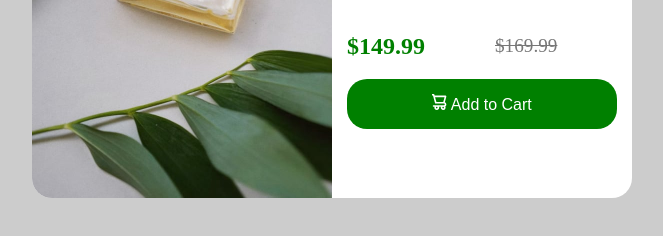
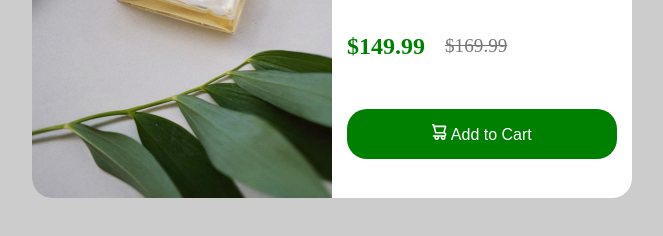
Before and after one commit to Tamunopreye/Product-card-component, a plain HTML site: page index.html in a window 1280 px wide. Shown: the part 282-518 px from the top of the page, without its empty margins (308-971 px from the left). Drawn offline with nearby package versions, Linux system fonts and the light colour scheme; files that its build step writes are made by us from their sources.

Commit message:
Update style.scss

```diff
--- a/css/style.scss
+++ b/css/style.scss
@@ -44,13 +44,15 @@ body {
             .card-price {
                 display: flex;
                 // justify-content: space-between;
-
+                gap: 20px;
+                margin-bottom: -10px;
                 h2 {
                     color: green;
+
                 }
                 p {
                     align-self: center;
-                    padding-left: 70px;
+//                     padding-left: 70px;
                     font-size: larger;
                 }
 
@@ -65,6 +67,7 @@ body {
                 border: none;
                 border-radius: 20px;
                 width: 100%;
+                margin-top: 40px;
             }
 
             button:focus, button:hover {
```
